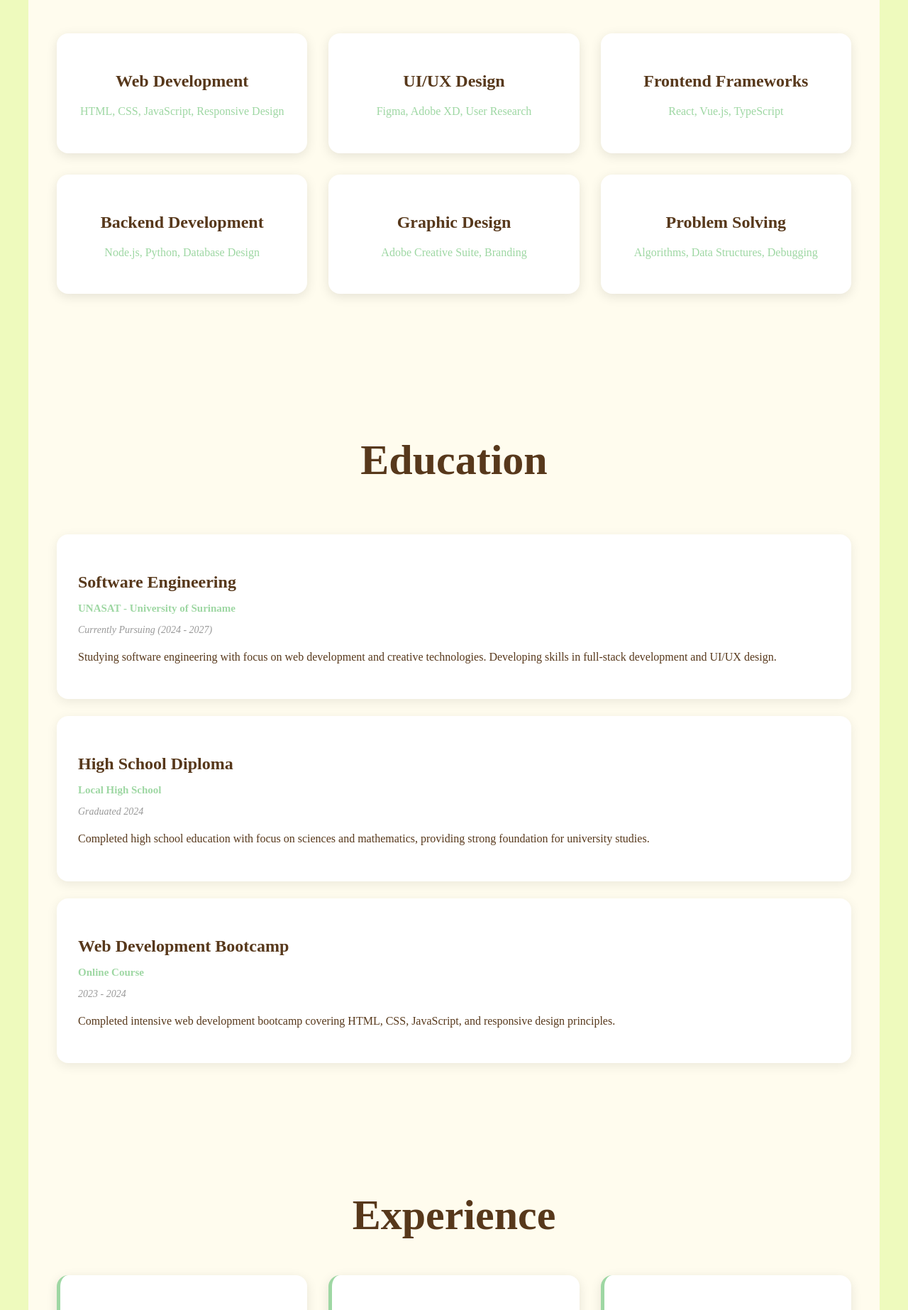
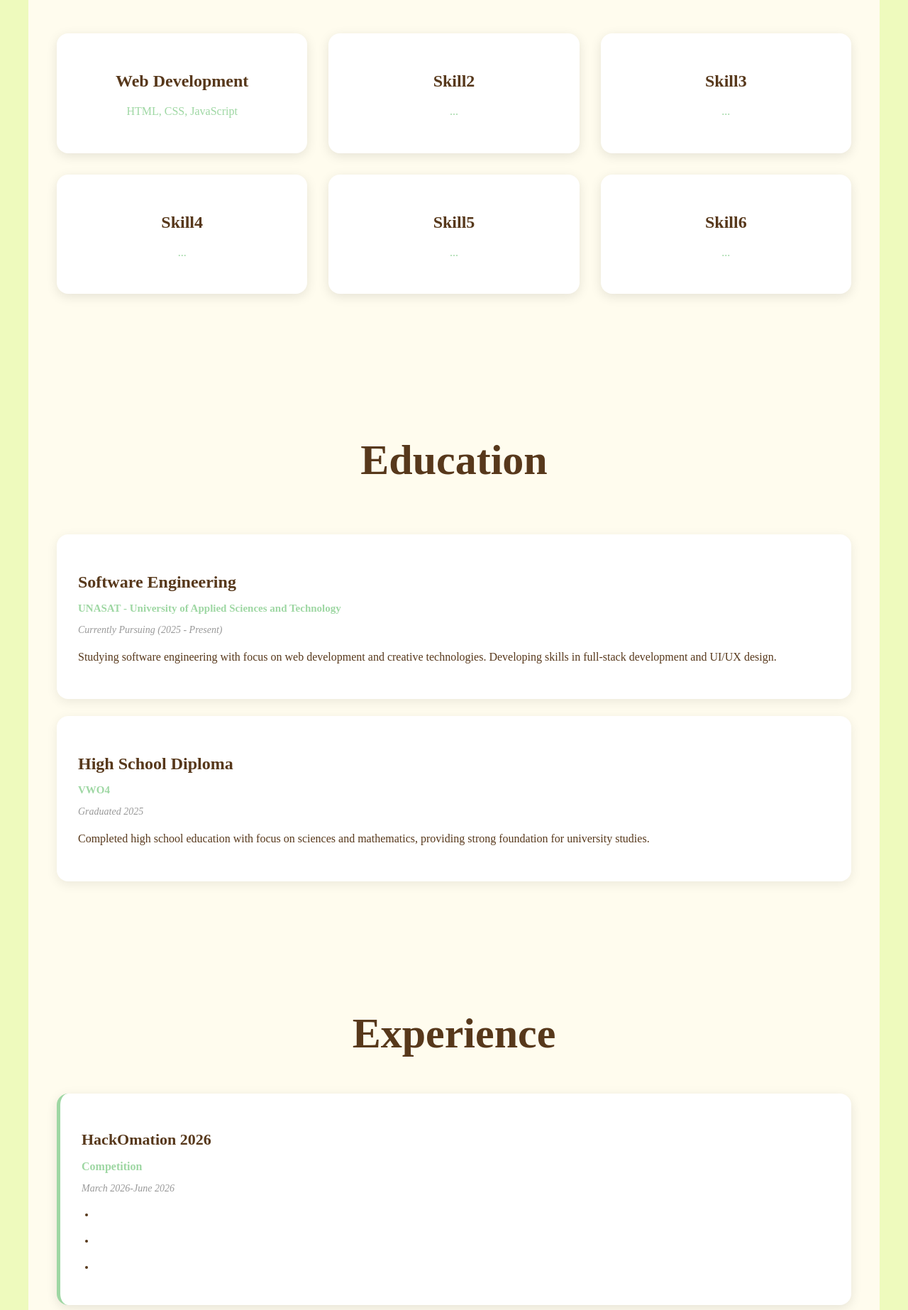
Before and after one commit to keishajaman/Myportfolio, a plain HTML site: page about.html in a window 1280 px wide. Shown: the part 592-2438 px from the top of the page at 71% size. Drawn offline with Linux system fonts and the light colour scheme; a web font is replaced by a local one.

Commit message:
new chnage

```diff
--- a/about.html
+++ b/about.html
@@ -62,32 +62,32 @@
       <div class="skills-grid">
         <div class="skill-card">
           <h3 class="skill-name">Web Development</h3>
-          <p class="skill-description">HTML, CSS, JavaScript, Responsive Design</p>
+          <p class="skill-description">HTML, CSS, JavaScript</p>
         </div>
         <div class="skill-card">
-          <h3 class="skill-name">UI/UX Design</h3>
-          <p class="skill-description">Figma, Adobe XD, User Research</p>
+          <h3 class="skill-name">Skill2</h3>
+          <p class="skill-description">...</p>
         </div>
         <div class="skill-card">
-          <h3 class="skill-name">Frontend Frameworks</h3>
-          <p class="skill-description">React, Vue.js, TypeScript</p>
+          <h3 class="skill-name">Skill3</h3>
+          <p class="skill-description">...</p>
         </div>
         <div class="skill-card">
-          <h3 class="skill-name">Backend Development</h3>
-          <p class="skill-description">Node.js, Python, Database Design</p>
+          <h3 class="skill-name">Skill4</h3>
+          <p class="skill-description">...</p>
         </div>
         <div class="skill-card">
-          <h3 class="skill-name">Graphic Design</h3>
-          <p class="skill-description">Adobe Creative Suite, Branding</p>
+          <h3 class="skill-name">Skill5</h3>
+          <p class="skill-description">...</p>
         </div>
         <div class="skill-card">
-          <h3 class="skill-name">Problem Solving</h3>
-          <p class="skill-description">Algorithms, Data Structures, Debugging</p>
+          <h3 class="skill-name">Skill6</h3>
+          <p class="skill-description">...</p>
         </div>
       </div>
     </div>
 
-    <!-- Education Section -->
+<!-- Education Section -->
     <div class="section-container">
       <div class="section-title">Education</div>
       <div class="timeline">
@@ -95,8 +95,8 @@
           <div class="timeline-marker"></div>
           <div class="timeline-content">
             <h3 class="timeline-title">Software Engineering</h3>
-            <p class="timeline-institution">UNASAT - University of Suriname</p>
-            <p class="timeline-date">Currently Pursuing (2024 - 2027)</p>
+            <p class="timeline-institution">UNASAT - University of Applied Sciences and Technology</p>
+            <p class="timeline-date">Currently Pursuing (2025 - Present)</p>
             <p class="timeline-description">Studying software engineering with focus on web development and creative technologies. Developing skills in full-stack development and UI/UX design.</p>
           </div>
         </div>
@@ -105,20 +105,11 @@
           <div class="timeline-marker"></div>
           <div class="timeline-content">
             <h3 class="timeline-title">High School Diploma</h3>
-            <p class="timeline-institution">Local High School</p>
-            <p class="timeline-date">Graduated 2024</p>
+            <p class="timeline-institution">VWO4</p>
+            <p class="timeline-date">Graduated 2025</p>
             <p class="timeline-description">Completed high school education with focus on sciences and mathematics, providing strong foundation for university studies.</p>
           </div>
         </div>
-
-        <div class="timeline-item">
-          <div class="timeline-marker"></div>
-          <div class="timeline-content">
-            <h3 class="timeline-title">Web Development Bootcamp</h3>
-            <p class="timeline-institution">Online Course</p>
-            <p class="timeline-date">2023 - 2024</p>
-            <p class="timeline-description">Completed intensive web development bootcamp covering HTML, CSS, JavaScript, and responsive design principles.</p>
-          </div>
         </div>
       </div>
     </div>
@@ -128,16 +119,16 @@
       <div class="section-title">Experience</div>
       <div class="experience-grid">
         <div class="experience-card">
-          <h3 class="exp-title">Web Design Intern</h3>
-          <p class="exp-company">Creative Studio</p>
-          <p class="exp-date">June 2024 - Present</p>
+          <h3 class="exp-title">HackOmation 2026</h3>
+          <p class="exp-company">Competition</p>
+          <p class="exp-date">March 2026-June 2026</p>
           <ul class="exp-responsibilities">
-            <li>Designed and developed responsive websites for clients</li>
-            <li>Collaborated with designers and developers on UI/UX improvements</li>
-            <li>Optimized website performance and user experience</li>
+            <li></li>
+            <li></li>
+            <li></li>
           </ul>
         </div>
-
+<!---Uncomment when you have experience to add
         <div class="experience-card">
           <h3 class="exp-title">Freelance Web Developer</h3>
           <p class="exp-company">Self-Employed</p>
@@ -159,6 +150,7 @@
             <li>Worked with clients to understand and meet their design needs</li>
           </ul>
         </div>
+        --->
       </div>
     </div>
   </body>
--- a/css/main.css
+++ b/css/main.css
@@ -222,7 +222,7 @@ main {
   margin-bottom: 14px;
   letter-spacing: 1px;
   color: var(--primary);
-  font-size: 14px;
+  font-size: 20px;
 }
 
 .section-heading h2 {
```
Also changed, not shown: graphic.html (+11 -10 lines), index.html (+12 -17 lines), software.html (+8 -10 lines), img/6techgroup.jpeg (added), img/6techposter.jpeg (added), img/6techswitch.jpeg (added).
